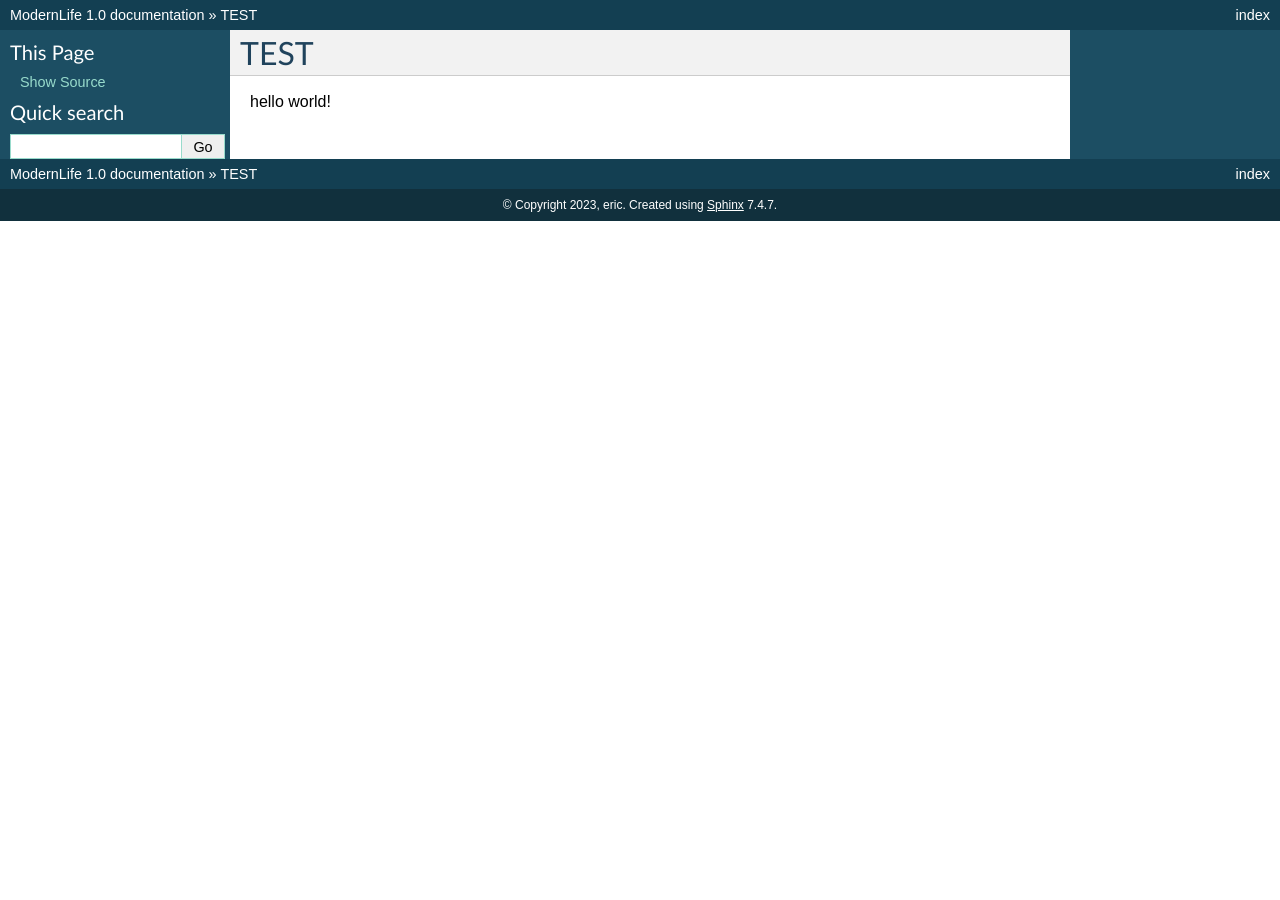
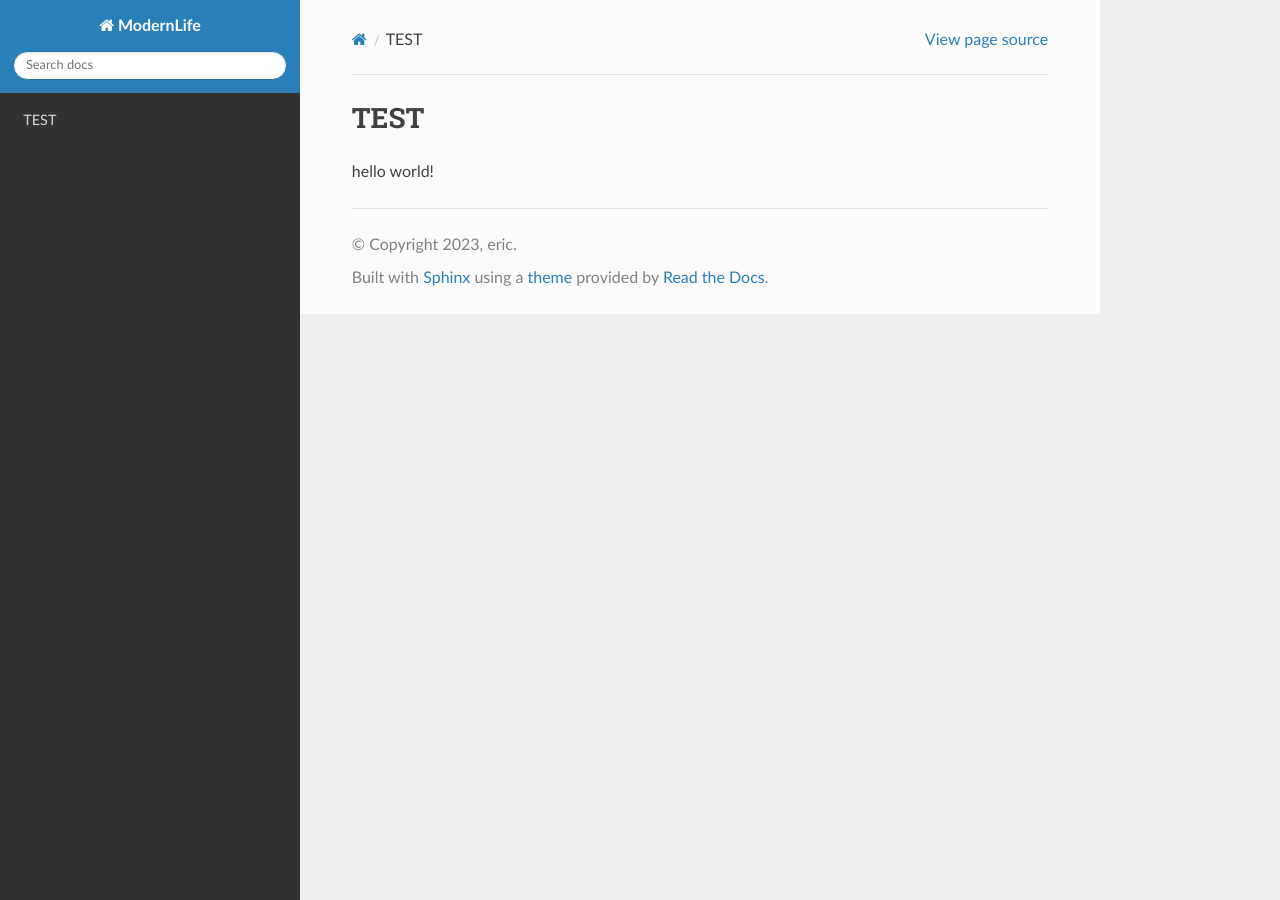
Before and after one commit to eric2003/tmp_rdx, a Sphinx documentation site: the page built from docs/source/index.rst, in a window 1280 px wide. Built offline with Sphinx 7.4.7 and the Read the Docs theme 2.0.0, drawn with Linux system fonts in a browser that asks for light colours.

Commit message:
modify v4

```diff
--- a/docs/source/conf.py
+++ b/docs/source/conf.py
@@ -25,6 +25,6 @@ exclude_patterns = []
 # https://www.sphinx-doc.org/en/master/usage/configuration.html#options-for-html-output
 
 #html_theme = 'alabaster'
-#html_theme = 'sphinx_rtd_theme'
-html_theme = "classic"
+html_theme = 'sphinx_rtd_theme'
+#html_theme = "classic"
 html_static_path = ['_static']
--- /dev/null
+++ b/docs/source/requirements.txt
@@ -0,0 +1 @@
+sphinx-rtd-theme
```
Also changed, not shown: .readthedocs.yaml.
